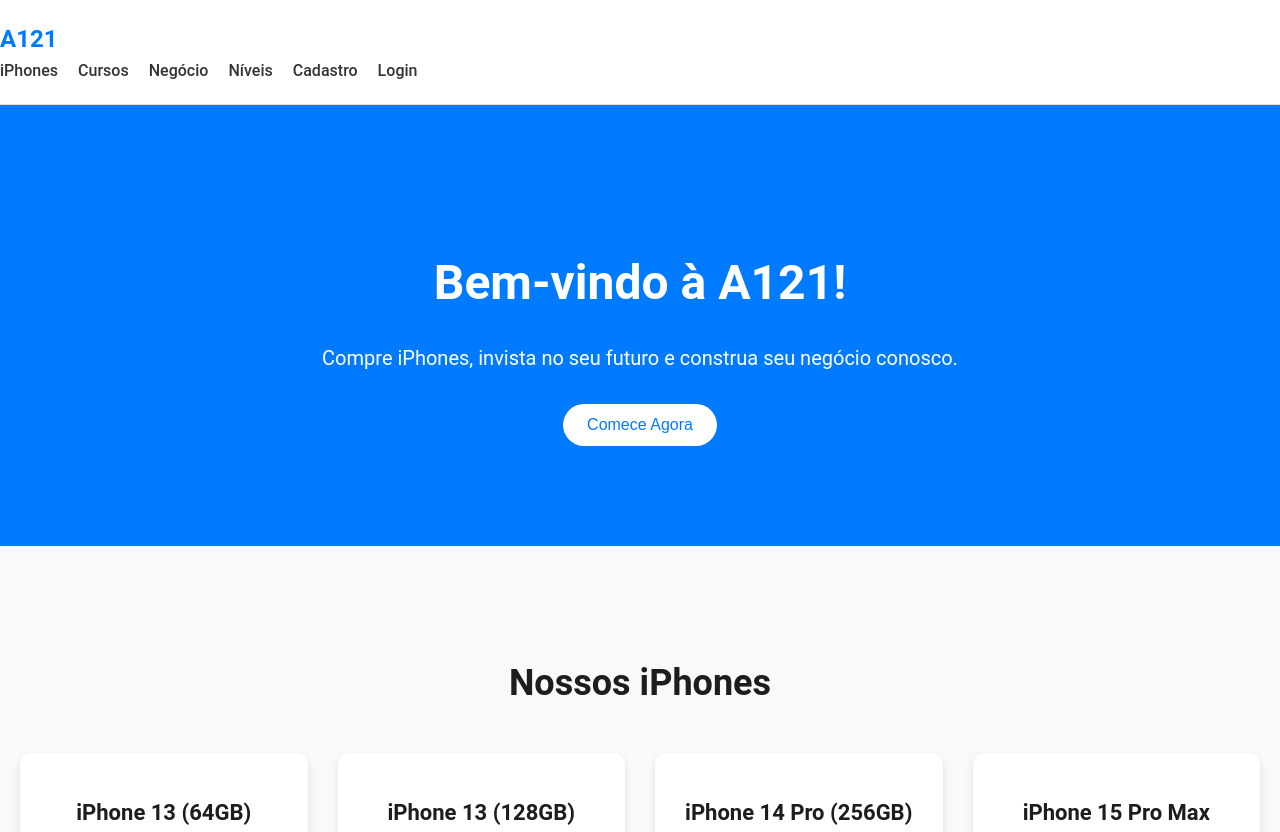
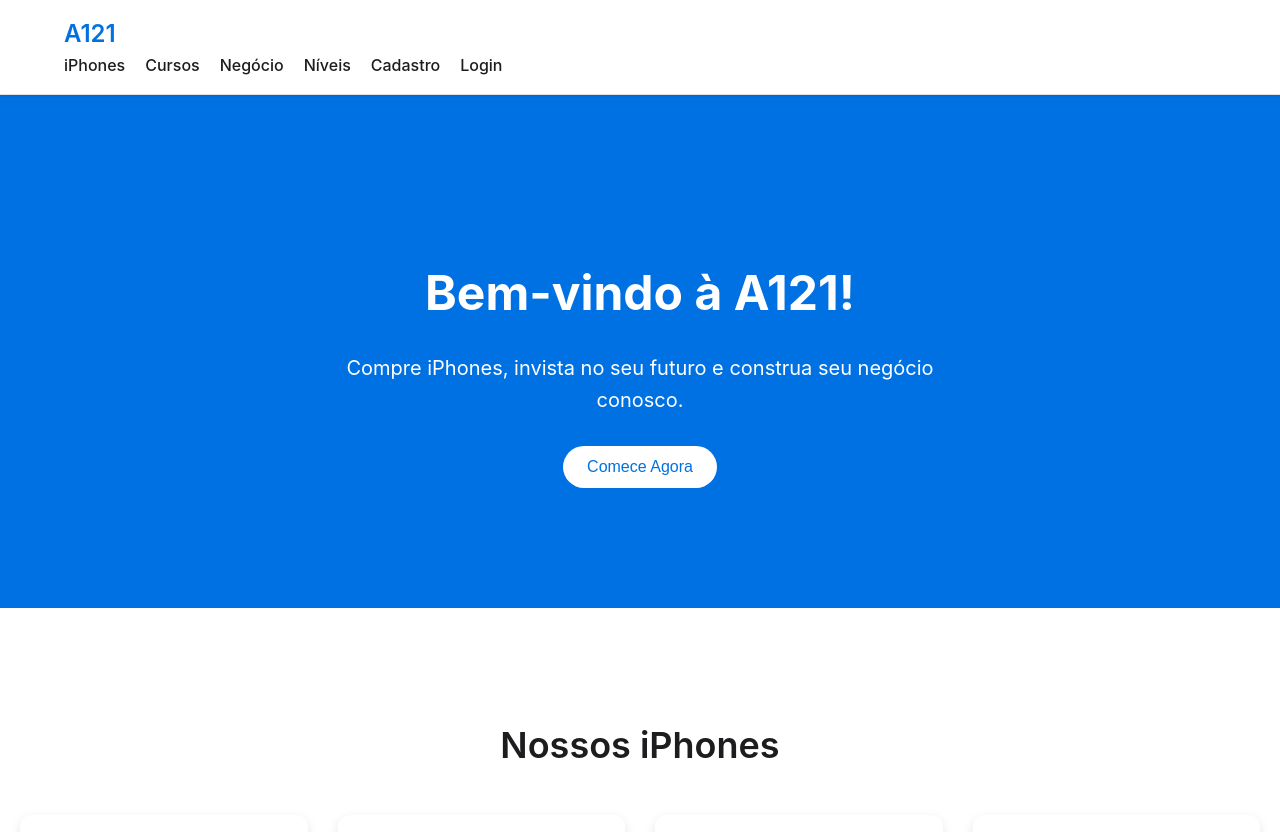
Before and after one commit to Eder175/a121_backend, a Django app: page / in a window 1280 px wide. Shown: the top 832 px of the page. Run offline with Django 5.2, Linux system fonts and the light colour scheme.

Commit message:
Corrige arquivos estáticos e atualiza design para estilo Apple

```diff
--- a/requirements.txt
+++ b/requirements.txt
@@ -5,3 +5,4 @@ psycopg2-binary==2.9.10
 sqlparse==0.5.3
 tzdata==2025.1
 gunicorn==21.2.0
+whitenoise==6.6.0
--- a/static/css/styles.css
+++ b/static/css/styles.css
@@ -1,10 +1,10 @@
 /* Estilos Globais */
 body {
-  font-family: 'Roboto', sans-serif;
+    font-family: '-apple-system', 'BlinkMacSystemFont', 'Roboto', sans-serif;
     margin: 0;
     padding: 0;
     background-color: #f9f9f9;
-  color: #333;
+    color: #1d1d1f;
     line-height: 1.6;
 }
 
@@ -12,22 +12,24 @@ body {
     width: 90%;
     max-width: 1200px;
     margin: 0 auto;
+    padding: 0 20px;
 }
 
 /* Cabeçalho */
 header {
     background-color: #fff;
-  padding: 20px 0;
+    padding: 15px 0;
     border-bottom: 1px solid #e0e0e0;
     position: sticky;
     top: 0;
     z-index: 1000;
+    box-shadow: 0 1px 3px rgba(0, 0, 0, 0.1);
 }
 
 header .logo {
     font-size: 24px;
-  font-weight: bold;
-  color: #007aff;
+    font-weight: 600;
+    color: #0071e3;
 }
 
 header nav ul {
@@ -40,51 +42,61 @@ header nav ul {
 
 header nav ul li a {
     text-decoration: none;
-  color: #333;
+    color: #1d1d1f;
     font-weight: 500;
+    transition: color 0.3s ease;
 }
 
 header nav ul li a:hover {
-  color: #007aff;
+    color: #0071e3;
 }
 
 /* Hero Section */
 .hero {
-  background-color: #007aff;
+    background-color: #0071e3;
     color: #fff;
-  padding: 100px 0;
+    padding: 120px 0;
     text-align: center;
+    position: relative;
+    overflow: hidden;
 }
 
 .hero h1 {
     font-size: 48px;
     margin-bottom: 20px;
+    font-weight: 700;
 }
 
 .hero p {
     font-size: 20px;
     margin-bottom: 30px;
+    max-width: 600px;
+    margin-left: auto;
+    margin-right: auto;
 }
 
 .hero .cta-button {
     background-color: #fff;
-  color: #007aff;
+    color: #0071e3;
     border: none;
     padding: 12px 24px;
     border-radius: 25px;
     font-size: 16px;
+    font-weight: 500;
     cursor: pointer;
-  transition: background-color 0.3s ease;
+    transition: background-color 0.3s ease, transform 0.3s ease;
 }
 
 .hero .cta-button:hover {
     background-color: #f0f0f0;
+    transform: translateY(-2px);
 }
 
 /* Seção de Produtos */
 .products {
     padding: 80px 0;
     text-align: center;
+    background-color: #fff;
 }
 
 .products h2 {
@@ -106,40 +118,50 @@ header nav ul li a:hover {
     border-radius: 12px;
     padding: 20px;
     text-align: center;
-  box-shadow: 0 4px 8px rgba(0, 0, 0, 0.1);
+    box-shadow: 0 4px 12px rgba(0, 0, 0, 0.1);
     transition: transform 0.3s ease, box-shadow 0.3s ease;
 }
 
 .product-card:hover {
-  transform: translateY(-10px);
-  box-shadow: 0 8px 16px rgba(0, 0, 0, 0.2);
+    transform: translateY(-5px);
+    box-shadow: 0 8px 16px rgba(0, 0, 0, 0.15);
+}
+
+.product-card img {
+    max-width: 100%;
+    height: auto;
+    border-radius: 8px;
+    margin-bottom: 15px;
 }
 
 .product-card h3 {
     font-size: 22px;
     margin-bottom: 10px;
     color: #1d1d1f;
+    font-weight: 600;
 }
 
 .product-card .price {
     font-size: 18px;
-  color: #007aff;
+    color: #0071e3;
     margin-bottom: 20px;
+    font-weight: 500;
 }
 
 .product-card button {
-  background-color: #007aff;
+    background-color: #0071e3;
     color: #fff;
     border: none;
     padding: 10px 20px;
     border-radius: 20px;
     cursor: pointer;
     font-size: 16px;
-  transition: background-color 0.3s ease;
+    transition: background-color 0.3s ease, transform 0.3s ease;
 }
 
 .product-card button:hover {
     background-color: #005bb5;
+    transform: translateY(-2px);
 }
 
 /* Seção de Benefícios */
@@ -174,6 +196,7 @@ footer {
 }
 
 footer p {
-  margin: 0 0 10px;
+    margin: 0;
     font-size: 14px;
+    color: #86868b;
 }
--- a/templates/core/index.html
+++ b/templates/core/index.html
@@ -9,15 +9,15 @@
 </head>
 <body>
     <header>
-        <nav>
+        <nav class="container">
             <div class="logo">A121</div>
             <ul>
-                <li><a href="#">iPhones</a></li>
-                <li><a href="#">Cursos</a></li>
-                <li><a href="#">Negócio</a></li>
-                <li><a href="#">Níveis</a></li>
-                <li><a href="{% url 'cadastro' %}">Cadastro</a></li>
-                <li><a href="{% url 'login' %}">Login</a></li>
+                <li><a href="#iphones">iPhones</a></li>
+                <li><a href="#cursos">Cursos</a></li>
+                <li><a href="#negocio">Negócio</a></li>
+                <li><a href="#niveis">Níveis</a></li>
+                <li><a href="#">Cadastro</a></li>
+                <li><a href="#">Login</a></li>
             </ul>
         </nav>
     </header>
@@ -28,32 +28,36 @@
             <button class="cta-button">Comece Agora</button>
         </div>
     </section>
-    <section class="products">
+    <section class="products" id="iphones">
         <h2>Nossos iPhones</h2>
         <div class="product-grid">
             <div class="product-card">
+                <img src="{% static 'images/iphone13.jpg' %}" alt="iPhone 13">
                 <h3>iPhone 13 (64GB)</h3>
                 <p class="price">€ 999,00</p>
                 <button>Comprar</button>
             </div>
             <div class="product-card">
+                <img src="{% static 'images/iphone13_128gb.jpg' %}" alt="iPhone 13 128GB">
                 <h3>iPhone 13 (128GB)</h3>
                 <p class="price">€ 1.399,00</p>
                 <button>Comprar</button>
             </div>
             <div class="product-card">
+                <img src="{% static 'images/iphone14pro.jpg' %}" alt="iPhone 14 Pro">
                 <h3>iPhone 14 Pro (256GB)</h3>
                 <p class="price">€ 1.499,00</p>
                 <button>Comprar</button>
             </div>
             <div class="product-card">
+                <img src="{% static 'images/iphone15promax.jpg' %}" alt="iPhone 15 Pro Max">
                 <h3>iPhone 15 Pro Max (512GB)</h3>
                 <p class="price">€ 1.599,00</p>
                 <button>Comprar</button>
             </div>
         </div>
     </section>
-    <section class="benefits">
+    <section class="benefits" id="negocio">
         <h2>Por que escolher a A121?</h2>
         <p>Na A121, você não apenas compra produtos incríveis, mas também ganha a oportunidade de construir um legado. Junte-se a uma comunidade global de visionários e transforme sua vida.</p>
     </section>
```
Also changed, not shown: a121_backend/settings.py (+9 -6 lines), 2 other files. Lines whose indentation alone changed are shown as unchanged.
